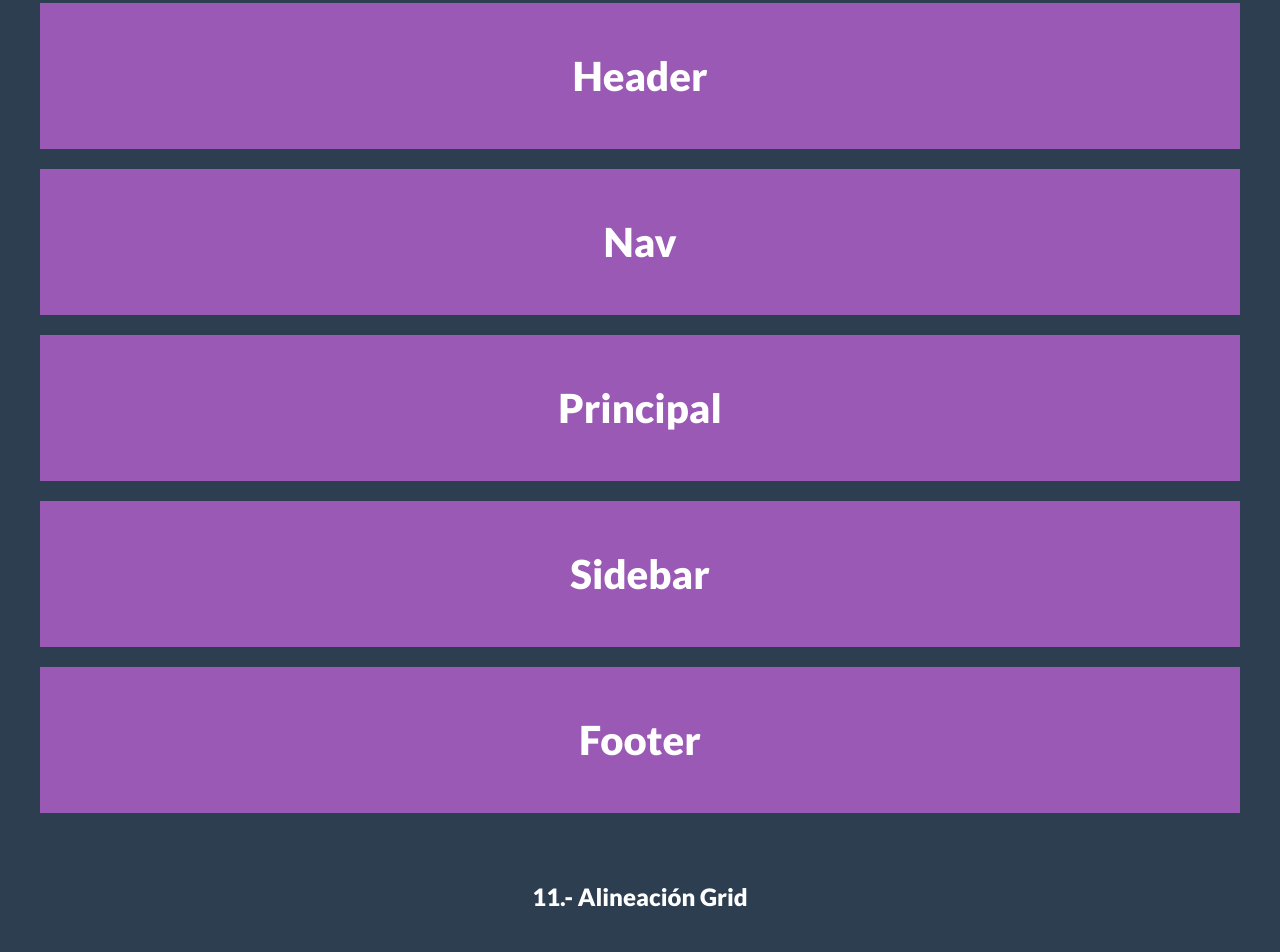
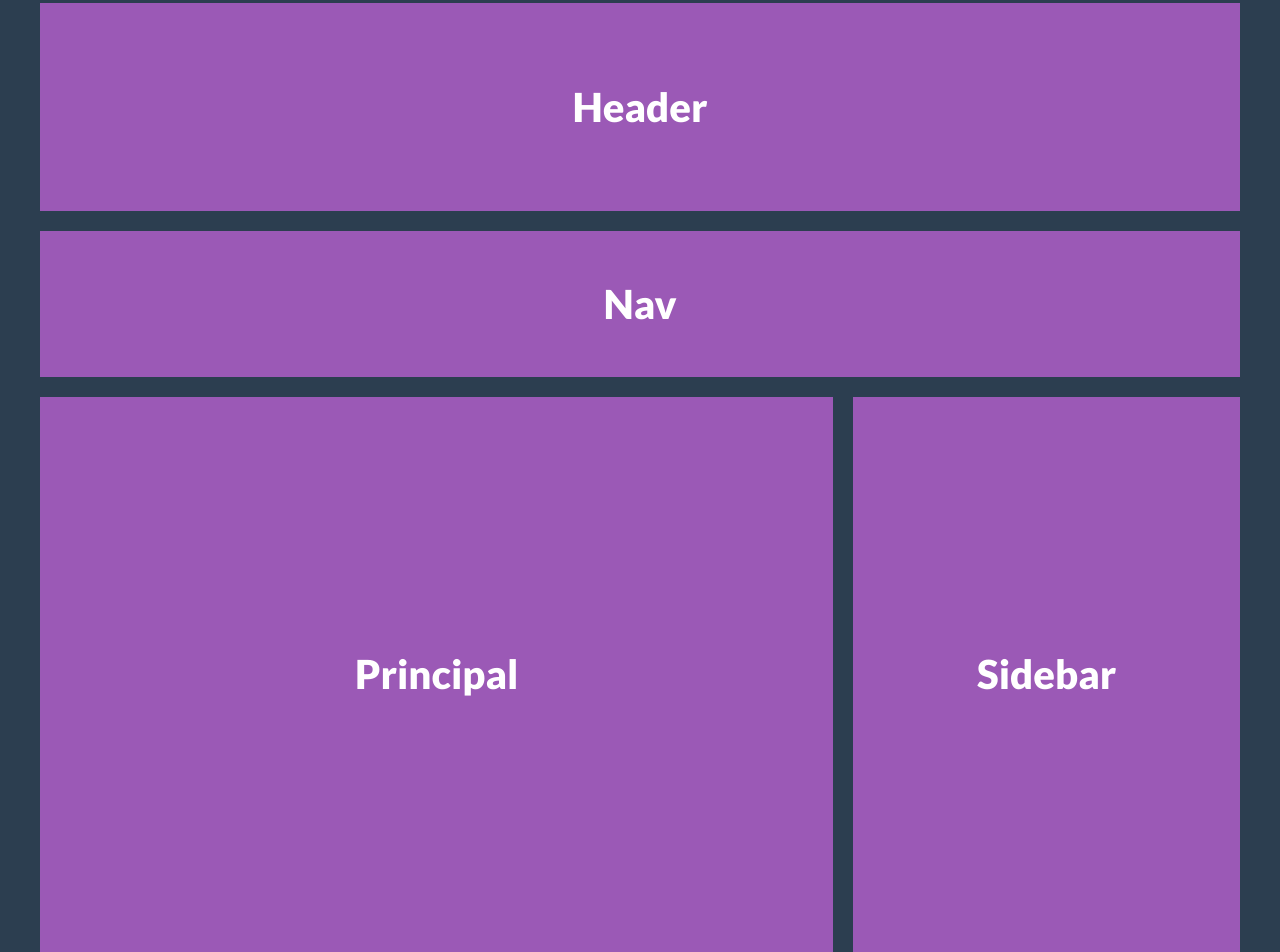
Before and after one commit to sinoe9891/curso-grid, a plain HTML site: page index.html in a window 1280 px wide. Shown: the part 7015-7967 px from the top of the page. Drawn offline with Linux system fonts and the light colour scheme.

Commit message:
fin del curso de GRID

```diff
--- a/css/style.css
+++ b/css/style.css
@@ -194,16 +194,52 @@ h1, h2 {
 	grid-area: footer;
 }
 
-
-
+/* 10- Grid Areas */
 .grid-10{
 	display: grid;
+	height:120rem; /*Unidad Fija*/
+	/* areas / tamaño-row / columnas */
+	grid-template:  "header header header" 2.25fr
+					"nav nav nav" 1.0fr
+					"contenido contenido sidebar" 6.0fr
+					"footer footer footer" 2.5fr / 1fr 1fr 1fr
+
+	;
+	gap: 2rem;
 }
-
+.grid-10 .box{
+	margin:0;
+}
+.grid-10 .box:nth-child(1){
+	grid-area: header;
+}
+.grid-10 .box:nth-child(2){
+	grid-area: nav;
+}
+.grid-10 .box:nth-child(3){
+	grid-area: contenido;
+}
+.grid-10 .box:nth-child(4){
+	grid-area: sidebar;
+}
+.grid-10 .box:nth-child(5){
+	grid-area: footer;
+}
+/* 11- Alineación GRID */
 .grid-11{
 	display: grid;
+	grid-template-columns: repeat(6,1fr);
+	height:300px;
+	/* align-items: center; */
+	place-content: center;
 }
-
+/* 12-Grid Autofill y AutoFit */
+/* Autofill genera columnas mientras haya espacios */
+/* Autofit Va crear las columnas necesarias. o sea va detectar cuantos hijos hay*/
 .grid-12{
 	display: grid;
+	/* grid-template-columns: repeat(auto-fill, 200px); */
+	grid-template-columns: repeat(auto-fit, 200px);
+	/* minmax(tamaño minimo, una fracción por elemento) sirve para hacer un brake como en responsive o flex-wrap */
+	grid-template-columns: repeat(auto-fit, minmax(300px, 1fr));
 }
```
